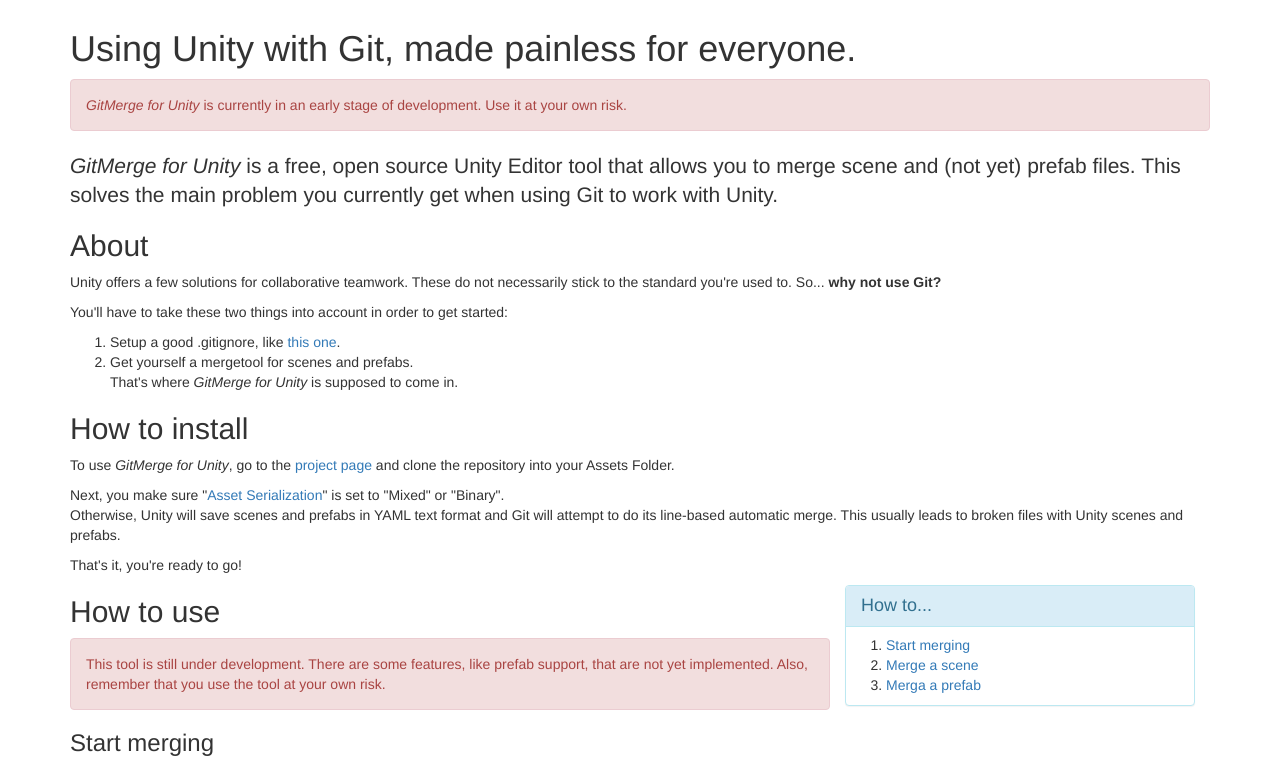
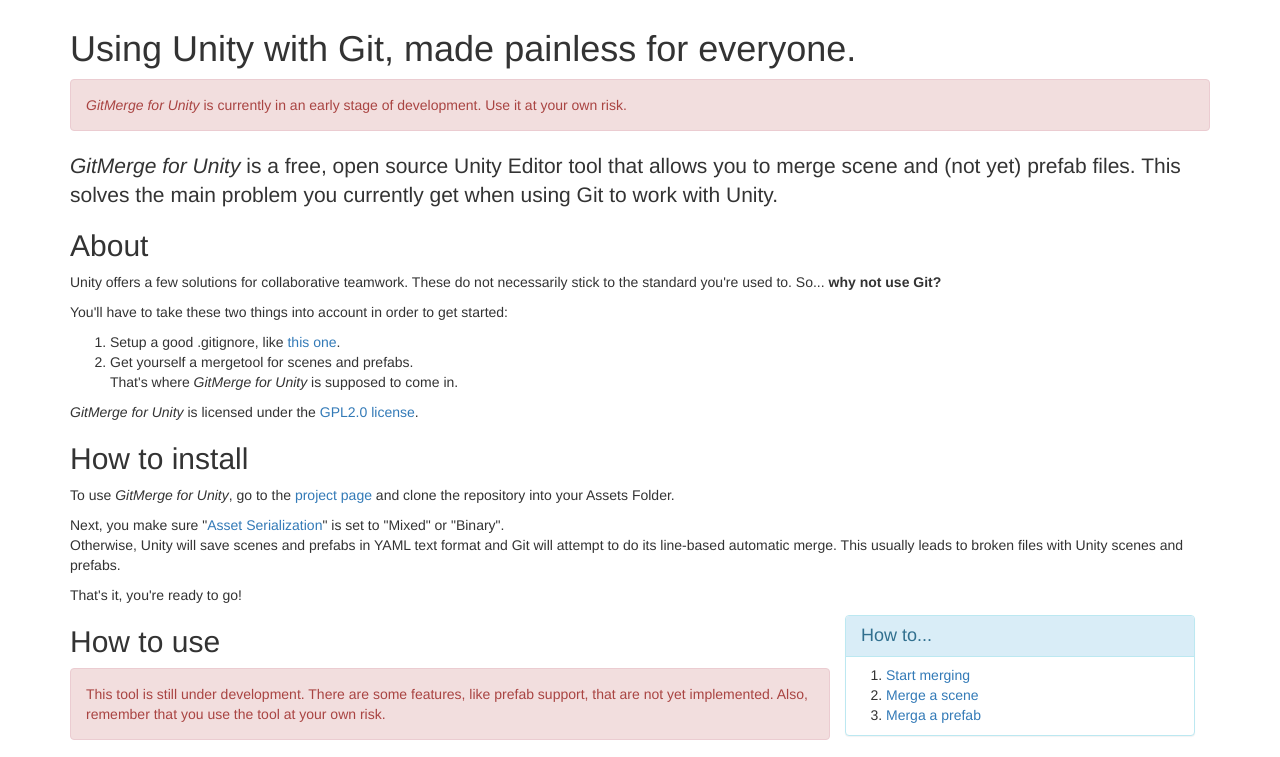
Before and after one commit to FlaShG/GitMerge-for-Unity, a plain HTML site: page index.htm in a window 1280 px wide. Shown: the part 63-820 px from the top of the page. Drawn offline with nearby package versions, Linux system fonts and the light colour scheme.

Commit message:
Added license hint.

```diff
--- a/index.htm
+++ b/index.htm
@@ -69,6 +69,9 @@
                     That's where <i>GitMerge for Unity</i> is supposed to come in.
                 </li>
             </ol>
+        </p>
+        <p>
+            <i>GitMerge for Unity</i> is licensed under the <a href="http://choosealicense.com/licenses/gpl-2.0/" target="_blank">GPL2.0 license</a>.
         </p>
 
     <h2 id="install">How to install</h2>
```
